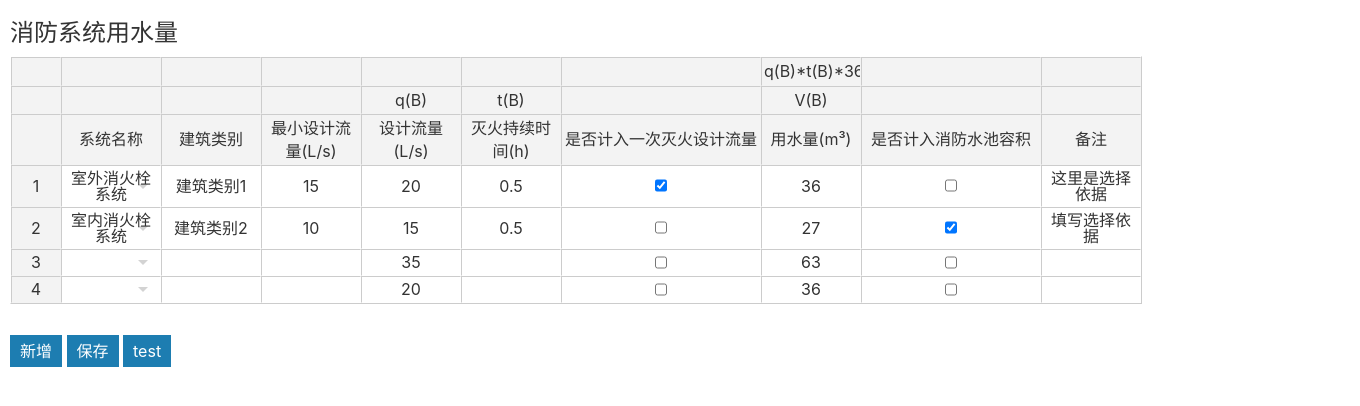
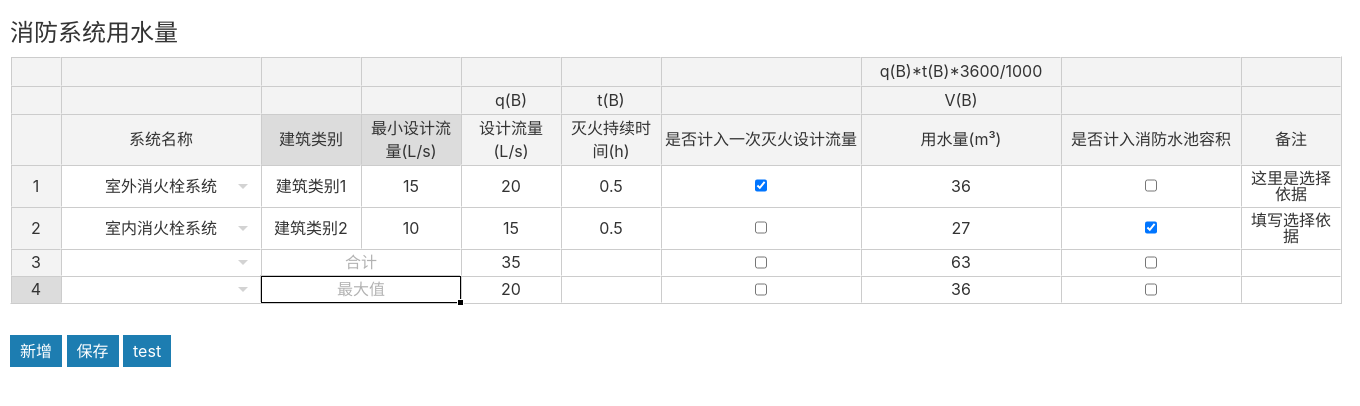
Before and after one commit to yqgz/firefightwater, a Django app: template templates/nestedheader.html in a window 1360 px wide. Shown: the part 152-558 px from the top of the page. Run offline with Django 3.2, Linux system fonts and the light colour scheme; the template is opened without the code that fills it, so the values that code supplies are empty; some libraries are stand-ins or nearby versions.

Commit message:
添加单元格readonly，合并单元格

```diff
--- a/templates/nestedheader.html
+++ b/templates/nestedheader.html
@@ -32,8 +32,8 @@
         var data = [
             [1, '建筑类别1', 15, 20, 0.5, true, '=D1*E1*3600/1000', false, '这里是选择依据'],
             [2, '建筑类别2', 10, 15, 0.5, false, '=D2*E2*3600/1000', true, '填写选择依据'],
-            ['合计', '', , '=SUM(D1:D2)', , , '=SUM(G1:G2)', '',],
-            ['最大值', '', , '=MAX(D1:D2)', , , '=MAX(G1:G2)', '',],
+            ['','合计',  , '=SUM(D1:D2)', , , '=SUM(G1:G2)', '',],
+            ['','最大值',  , '=MAX(D1:D2)', , , '=MAX(G1:G2)', '',],
         ];
 
 
@@ -41,13 +41,13 @@
             data: data,
             columns: [
                 {type: 'dropdown', source: [ {'id':'1', 'name':'室外消火栓系统'},  {'id':'2', 'name':'室内消火栓系统'},
-                        {'id':'3', 'name':'自动喷水灭火系统'} ],title: '系统名称', width: '100'},
+                        {'id':'3', 'name':'自动喷水灭火系统'} ],title: '系统名称', width: '200'},
                 {type: 'text', title: '建筑类别', width: '100'},
                 {type: 'text', title: '最小设计流量(L/s)', width: '100'},
                 {type: 'text', title: '设计流量(L/s)', width: '100'},
                 {type: 'text', title: '灭火持续时间(h)', width: '100'},
                 {type: 'checkbox', title: '是否计入一次灭火设计流量', width: '200'},
-                {type: 'text', title: '用水量(m³)', width: '100'},
+                {type: 'text', title: '用水量(m³)', width: '200'},
                 {type: 'checkbox', title: '是否计入消防水池容积', width: '180'},
                 {type: 'text', title: '备注', width: '100'},
             ],
@@ -75,6 +75,7 @@
                     {title: '', colspan: '1'}
                 ],
             ],
+            mergeCells:{B3:[2,1], B4:[2,1]},//合并单元格
             wordWrap: true,
             allowComments: true,
             parseFormulas: true,
@@ -121,32 +122,26 @@
                         });
                     }
 
-                    /*if (x) {
-                     if (obj.options.allowComments == true) {
-                     items.push({ type:'line' });
 
-                     var title = obj.records[y][x].getAttribute('title') || '';
-
-                     items.push({
-                     title: title ? obj.options.text.editComments : obj.options.text.addComments,
-                     onclick:function() {
-                     obj.setComments([ x, y ], prompt(obj.options.text.comments, title));
-                     }
-                     });
-                     }
-                     }*/
                 }
                 return items;
             },
             text: {
                 insertANewRowAfter: "插入一行",
                 deleteSelectedRows: "删除选中行",
-            }
+            },
+            //设置单元格的readonly
+            updateTable: function(el, cell, x, y, source, value, id) {
+        if (x == 2 && (y == 2 || y==3)) {
+            cell.classList.add('readonly');
+        }}
         });
         //在合计行上方添加空行，只有一个合计行时减2
         function addrow() {
             var len=$('#spreadsheet')[0].jexcel.rows.length
             $('#spreadsheet').jexcel('insertRow',1,len-3)
+            //添加提示信息
+            //$('#spreadsheet').setComments('I'+len,'注明选择依据')
 
         }
         var testvar = jexcel()
```
Also changed, not shown: firefightwater/views.py (+15 -14 lines).
